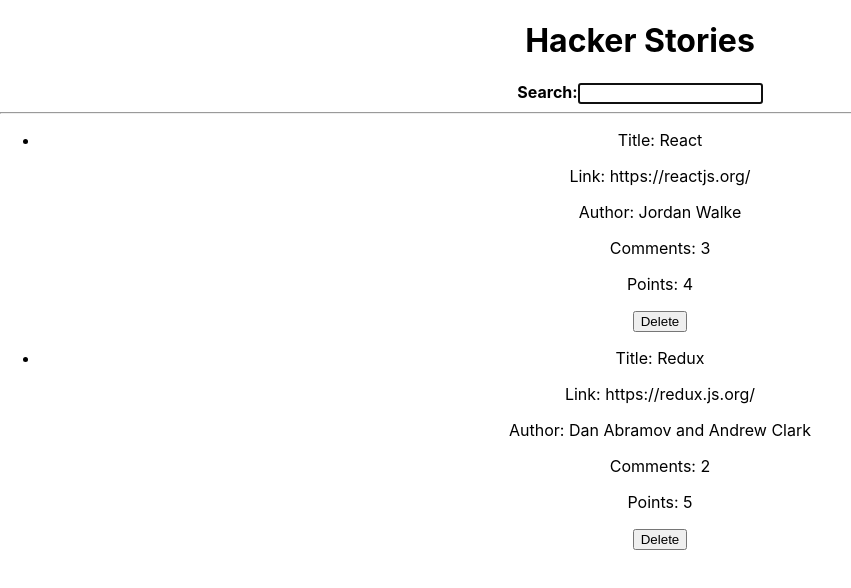
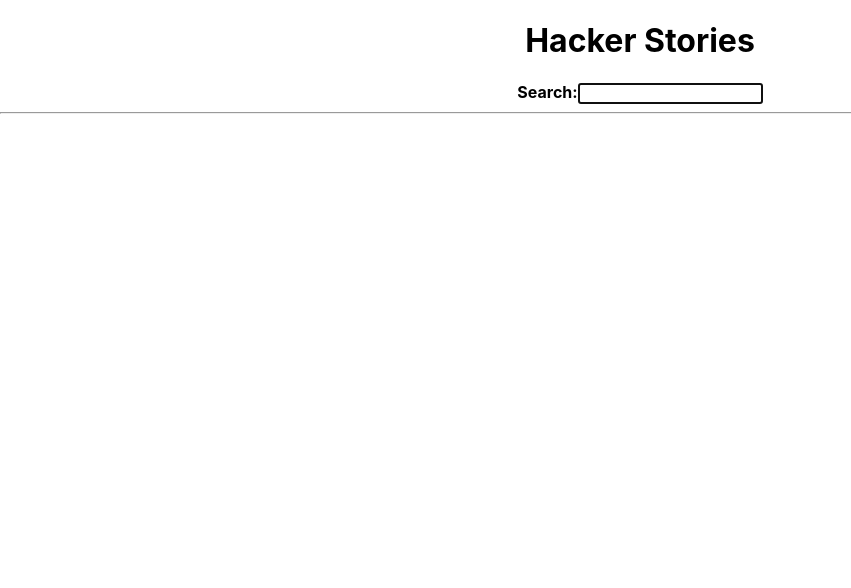
Before and after one commit to georgebullock/hacker-news-search, a React (Create React App) app: page / in a window 1280 px wide. Shown: the top 588 px of the page, without its empty margins (0-851 px from the left). Built offline with nearby package versions, Linux system fonts and the light colour scheme; the HTML template or start-up script is replaced by a standard one.

Commit message:
Add hacker news api request. Make search time drive request results.

```diff
--- a/src/App.js
+++ b/src/App.js
@@ -5,25 +5,6 @@
 /*        Main App        */
 /*************************/
 const App = () => {
-  const initialStories = [
-    {
-      title: "React",
-      url: "https://reactjs.org/",
-      author: "Jordan Walke",
-      commentsCount: 3,
-      points: 4,
-      objectId: 0,
-    },
-    {
-      title: "Redux",
-      url: "https://redux.js.org/",
-      author: "Dan Abramov and Andrew Clark",
-      commentsCount: 2,
-      points: 5,
-      objectId: 1,
-    },
-  ];
-
   /***************************/
   /*      State Mgmt        */
   /*************************/
@@ -35,12 +16,18 @@
           isLoading: true,
           isError: false,
         };
-      case "STORIES_FETCH_STORIES":
+      case "STORIES_FETCH_SUCCESS":
         return {
           ...state,
           isLoading: false,
           isError: false,
           data: action.payload,
+        };
+      case "STORIES_FETCH_FAILURE":
+        return {
+          ...state,
+          isLoading: false,
+          isError: true,
         };
       case "STORIES_REMOVE_STORY":
         return {
@@ -51,7 +38,6 @@
             return action.payload !== story.objectId;
           }),
         };
-
       default:
         throw new Error("Error: Stories action not found");
     }
@@ -62,30 +48,6 @@
     isLoading: false,
     isError: false,
   });
-
-  /***************************/
-  /*      Fetch Data        */
-  /*************************/
-  const getAsyncStories = () => {
-    dispatchStories({ type: "STORIES_INIT_STORIES" });
-    Promise.resolve({ data: { stories: initialStories } })
-      .then((res) => {
-        setTimeout(() => {
-          dispatchStories({
-            type: "STORIES_FETCH_STORIES",
-            payload: res.data.stories,
-          });
-        }, 500);
-      })
-      .catch(() => {
-        return new Error("Error: Fetching stories failed");
-      });
-  };
-
-  useEffect(() => {
-    getAsyncStories();
-    // eslint-disable-next-line react-hooks/exhaustive-deps
-  }, []);
 
   /***************************/
   /*        Search          */
@@ -105,9 +67,30 @@
     setSearchTerm(e.target.value);
   };
 
-  const filterStories = stories.data.filter((story) => {
-    return story.title.toLowerCase().includes(searchTerm.toLowerCase());
-  });
+  /***************************/
+  /*      Fetch Data        */
+  /*************************/
+  const FETCH_URL = "https://hn.algolia.com/api/v1/search?query=";
+
+  useEffect(() => {
+    if (!searchTerm) return;
+
+    dispatchStories({ type: "STORIES_INIT_STORIES" });
+
+    fetch(`${FETCH_URL}${searchTerm}`)
+      .then((res) => res.json())
+      .then((result) => {
+        console.log(result);
+        dispatchStories({
+          type: "STORIES_FETCH_SUCCESS",
+          payload: result.hits,
+        });
+      })
+      .catch(() => {
+        dispatchStories({ type: "STORIES_FETCH_FAILURE" });
+        return new Error("Error: Fetching stories failed");
+      });
+  }, [searchTerm]);
 
   /***************************/
   /*      Remove Story      */
@@ -130,11 +113,11 @@
         <strong>Search:</strong>
       </InputWithLabel>
       <hr />
-      {stories.isError && <div>Error</div>}
+      {stories.isError && <div>Error: Cannot get stories</div>}
       {stories.isLoading ? (
         <div>Loading...</div>
       ) : (
-        <List list={filterStories} onRemoveItem={handleRemoveStory} />
+        <List list={stories.data} onRemoveItem={handleRemoveStory} />
       )}
     </div>
   );
@@ -176,7 +159,7 @@
 
 const List = ({ list, onRemoveItem }) => {
   const items = list.map((item) => {
-    return <Item key={item.objectId} item={item} onRemoveItem={onRemoveItem} />;
+    return <Item key={item.objectID} item={item} onRemoveItem={onRemoveItem} />;
   });
 
   return <ul>{items}</ul>;
```
